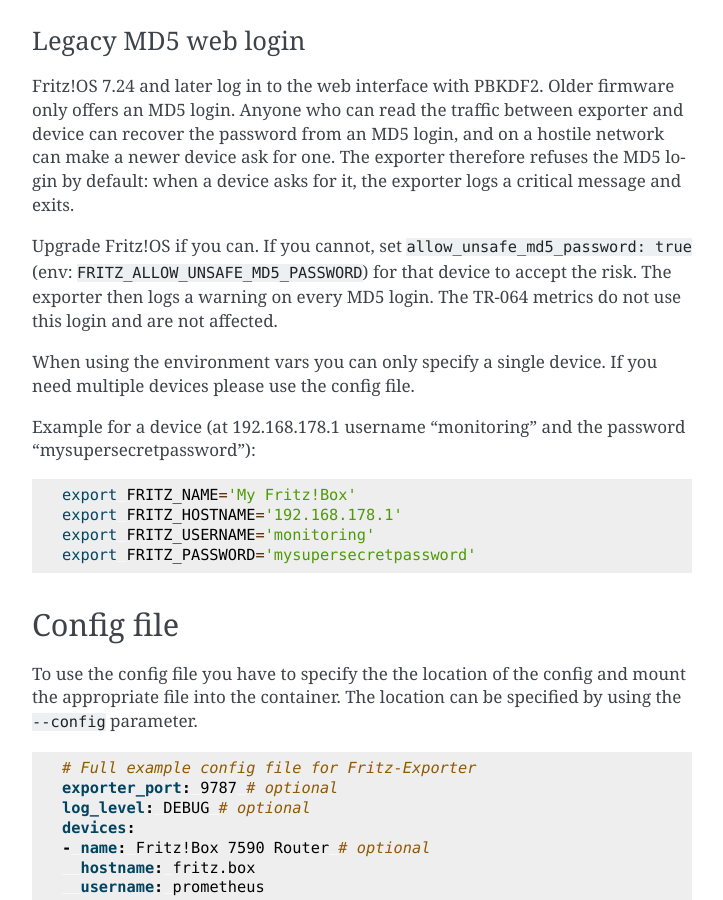
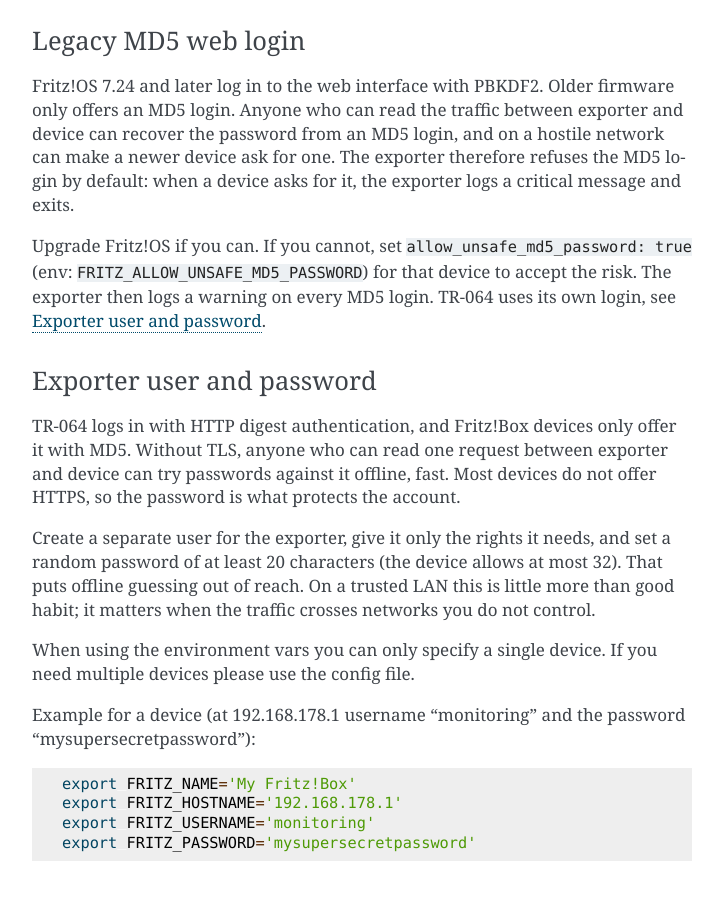
Before and after one commit to pdreker/fritz_exporter, a Sphinx documentation site: the page built from docs/configuration.rst, in a window 1280 px wide and 900 px high, scrolled down 2441 px. Shown: the whole window, without its empty margins (388-1111 px from the left). Built offline with Sphinx 7.4.7, drawn with Linux system fonts in a browser that asks for light colours; some of the changed text lies outside the part shown.

Commit message:
docs: advise a separate exporter user with a long random password
TR-064 digest auth on Fritz!Box devices only offers MD5, and most
devices do not serve HTTPS, so the password strength is what protects
the account against offline guessing.

Co-Authored-By: Claude Opus 5.5 <noreply@anthropic.com>

```diff
--- a/docs/configuration.rst
+++ b/docs/configuration.rst
@@ -107,8 +107,23 @@ default: when a device asks for it, the exporter logs a critical message and exi
 
 Upgrade Fritz!OS if you can. If you cannot, set ``allow_unsafe_md5_password: true``
 (env: ``FRITZ_ALLOW_UNSAFE_MD5_PASSWORD``) for that device to accept the risk. The
-exporter then logs a warning on every MD5 login. The TR-064 metrics do not use this
-login and are not affected.
+exporter then logs a warning on every MD5 login. TR-064 uses its own login, see
+:ref:`exporter-password`.
+
+.. _exporter-password:
+
+Exporter user and password
+^^^^^^^^^^^^^^^^^^^^^^^^^^
+
+TR-064 logs in with HTTP digest authentication, and Fritz!Box devices only offer it
+with MD5. Without TLS, anyone who can read one request between exporter and device
+can try passwords against it offline, fast. Most devices do not offer HTTPS, so the
+password is what protects the account.
+
+Create a separate user for the exporter, give it only the rights it needs, and set a
+random password of at least 20 characters (the device allows at most 32). That puts
+offline guessing out of reach. On a trusted LAN this is little more than good habit;
+it matters when the traffic crosses networks you do not control.
 
 When using the environment vars you can only specify a single device. If you need multiple devices please use the config file.
 
--- a/docs/quickstart.rst
+++ b/docs/quickstart.rst
@@ -12,7 +12,7 @@ This Quickstart is intended for users, who have no current Prometheus or Grafana
 Preparations
 ------------
 
-Create a new user account for the exporter on the Fritzbox using the login credentials FRITZ_USERNAME: 'xxxxx' and FRITZ_PASSWORD: 'xxxx'. Grant the user access to the FRITZ!Box settings. This automaticaly also allows voice messages, fax messages, FRITZ!App Fon and call list, and Smart Home.
+Create a new user account for the exporter on the Fritzbox using the login credentials FRITZ_USERNAME: 'xxxxx' and FRITZ_PASSWORD: 'xxxx'. Grant the user access to the FRITZ!Box settings. This automaticaly also allows voice messages, fax messages, FRITZ!App Fon and call list, and Smart Home. Use a long random password for it, see :ref:`exporter-password`.
 
 Create an empty directory ``fritz-exporter`` and place a file ``docker-compose.yml`` in that directory with the following content (Check that environment variables and paths match your setup):
 
```
